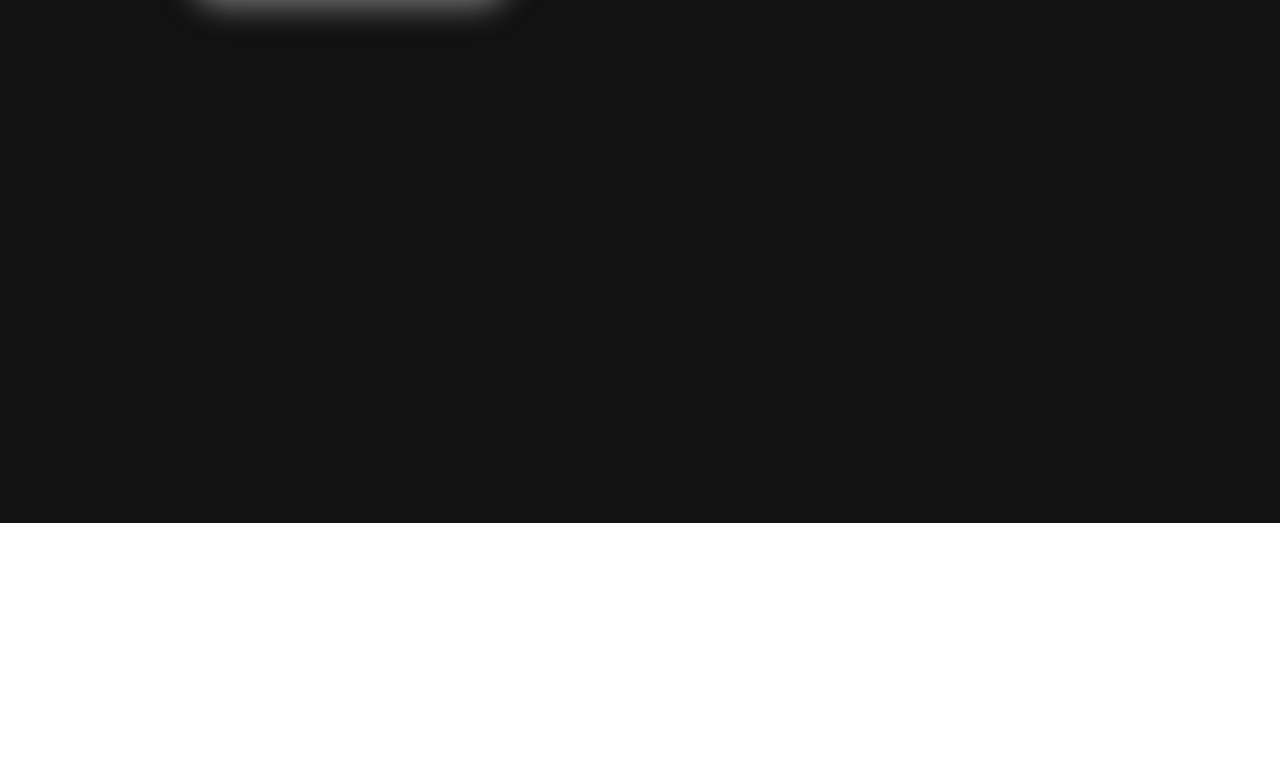
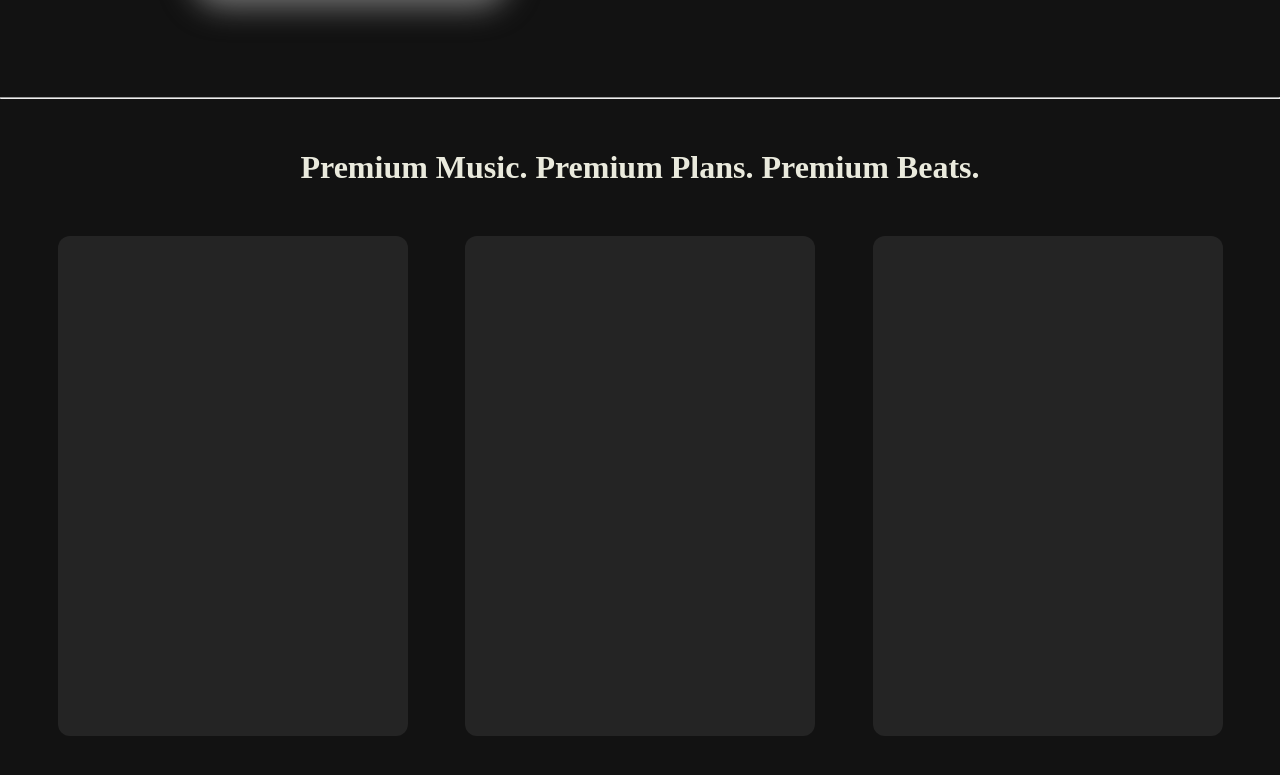
Before and after one commit to Sumit-2005/Spotify-WebPlayer-Clone, a plain HTML site: page index.html in a window 1280 px wide. Shown: the part 3127-3902 px from the top of the page. Before the commit the page ends 3650 px from the top, so only its background shows below. Drawn offline with Linux system fonts and the light colour scheme; a web font is replaced by a local one.

Commit message:
Added new premium Section

```diff
--- a/index.html
+++ b/index.html
@@ -227,7 +227,17 @@
                     </div>
                 </div>
             </div>
+            <hr>
+            <div>
+                <h1 class="prem-head">Premium Music. Premium Plans. Premium Beats.</h1>
+            </div>
+            <div class="prem-plans1">
+                <div class="plan1 plan">
 
+                </div>
+                <div class="plan2 plan"></div>
+                <div class="plan3 plan"></div>
+            </div>
         </div>
     </div>
 </body>
--- a/style.css
+++ b/style.css
@@ -95,10 +95,11 @@ header h1{
 .content1 {
     background-image: linear-gradient(180deg ,#eaeadd, #487b5c ,#121212 15%);
     text-align: center;
-    height: 3000px;
+    /* height: 3000px; */
     padding-top: 30px;
     justify-content: center;
     align-items: center;
+    padding-bottom: 50px;
 }
 
 .cnt1-heading {
@@ -195,6 +196,7 @@ ul{
     justify-content: center;
     text-align: center;
     padding-top: 50px;
+    padding-bottom: 50px;
 }
 
 .vertical-divs{
@@ -372,3 +374,22 @@ ul{
     margin-left: 20px;
     margin-top: 20px;
 }
+
+.prem-plans1{
+    display: flex;
+    justify-content: space-evenly;
+}
+
+.prem-head{
+    color: #eaeadd;
+    font-family: arima;
+    margin-bottom: 50px;
+    margin-top: 50px;
+}
+
+.plan{
+    width: 350px;
+    height: 500px;
+    background: #242424;
+    border-radius: 0.75rem;
+}
```
